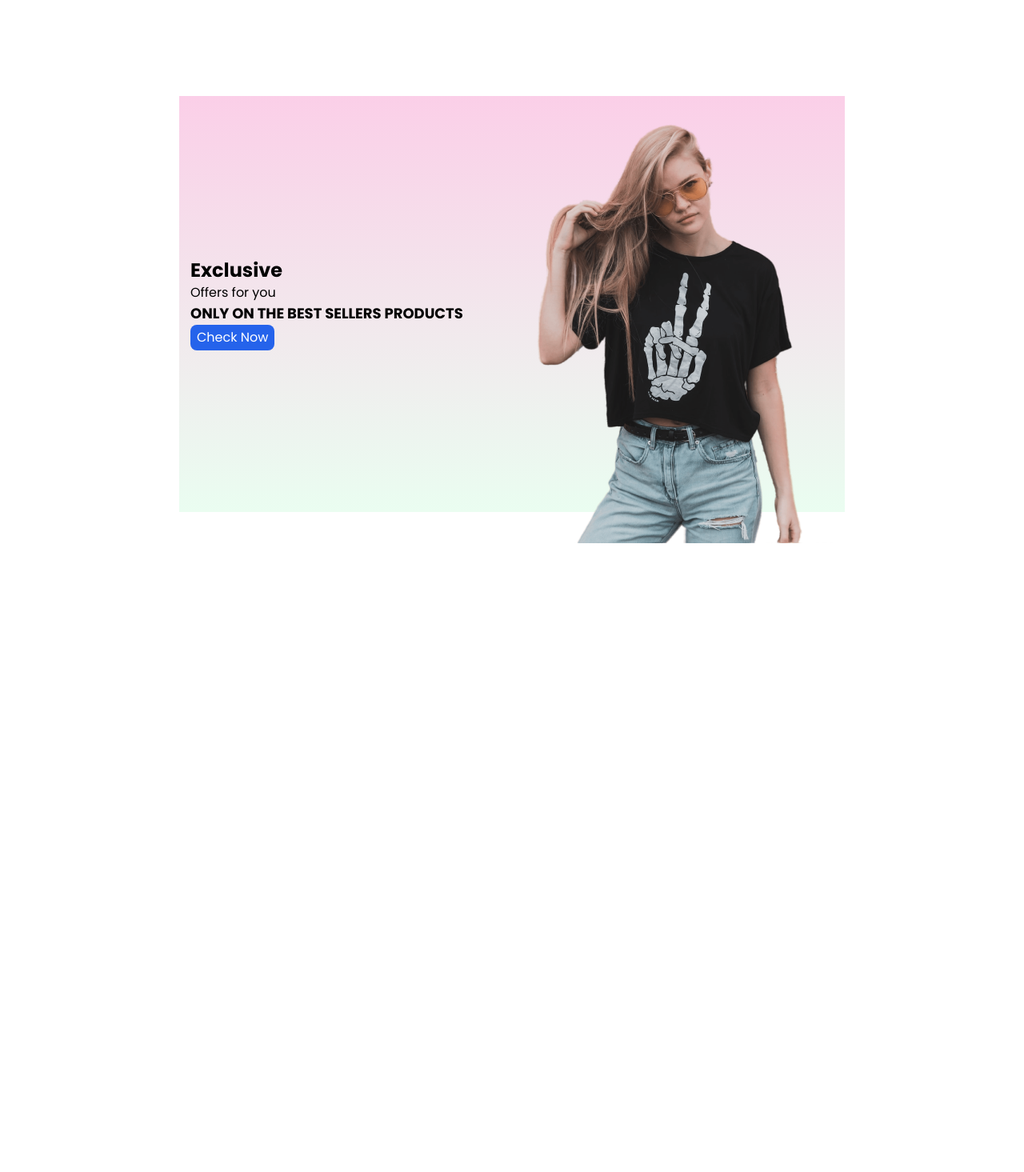
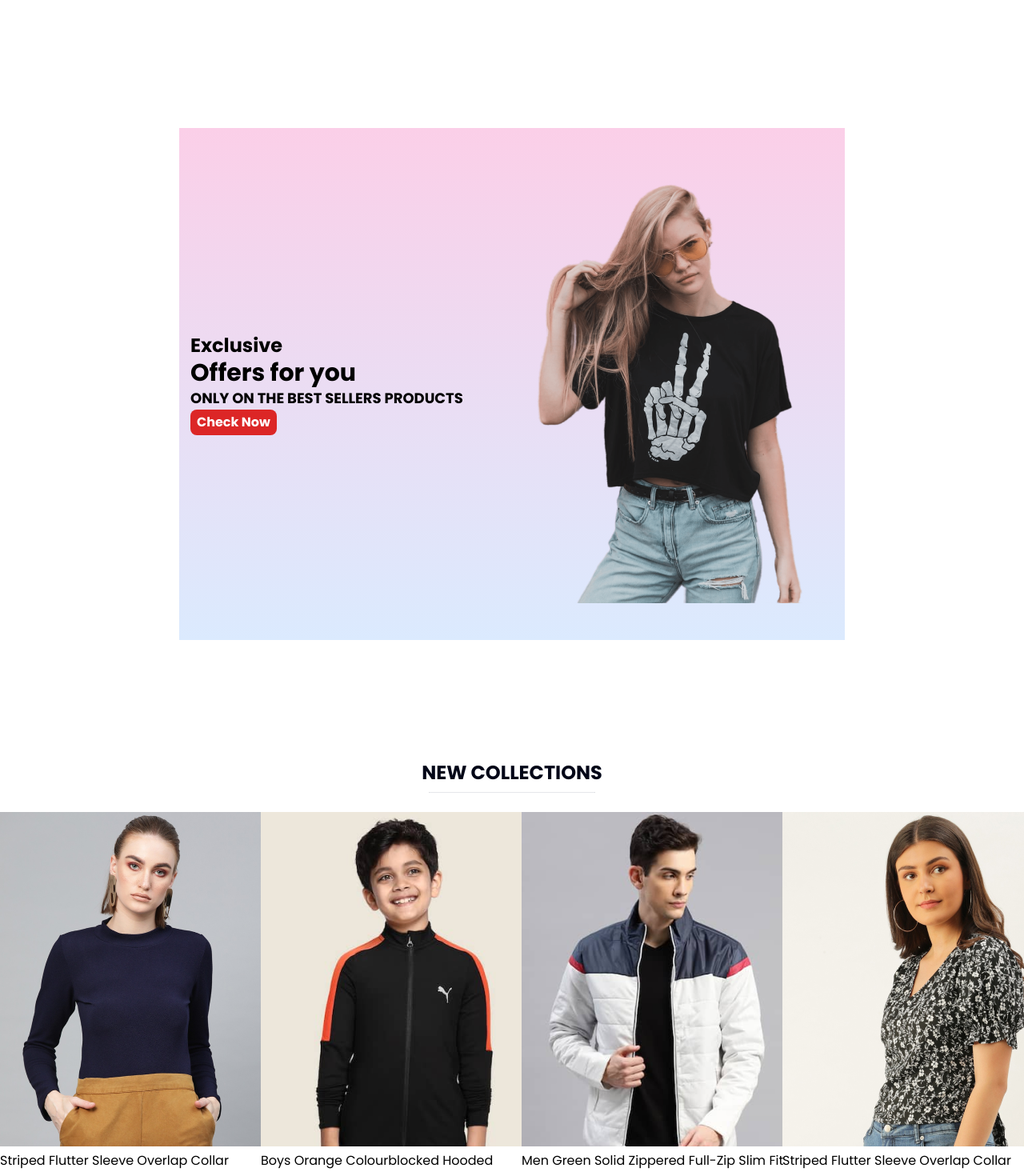
Before and after one commit to Arun-Taj/Ecommerce, a React (Vite) app: page / in a window 1280 px wide. Shown: the part 1480-2945 px from the top of the page at 80% size. Before the commit the page ends 2270 px from the top, so only its background shows below. Built offline with nearby package versions, Linux system fonts and the light colour scheme.

Commit message:
New collections added

```diff
--- /dev/null
+++ b/src/Components/NewCollections.jsx
@@ -0,0 +1,19 @@
+import React from 'react'
+import new_collections from './Assets/new_collections'
+import Items from './Item/Items'
+
+const NewCollections = () => {
+  return (
+    <div className='flex flex-col items-center gap-2 h-[90vh]'>
+      <h1 className='text-slate-950 font-bold text-2xl'>NEW COLLECTIONS</h1>
+      <hr className='w-52 h-2 bg-black rounded-xl'/>
+      <div className='grid grid-cols-4 gap-6 mt-4  rounded-lg'>
+        {new_collections.map((item,i)=>{
+            return <Items key={i} id={item.id} name={item.name} image={item.image} new_price={item.new_price} old_price={item.new_price}/>
+        })}
+      </div>
+    </div>
+  )
+}
+
+export default NewCollections
--- a/src/Components/Offers/Offer.jsx
+++ b/src/Components/Offers/Offer.jsx
@@ -1,20 +1,21 @@
-import React from 'react'
-import exclusive_image from '../Assets/exclusive_image.png'
+import React from "react";
+import exclusive_image from "../Assets/exclusive_image.png";
 const Offer = () => {
   return (
-    <div className='w-[65%] h-[65vh] flex m-auto px-[14px] py-0 mb-[150px] bg-gradient-to-b from-pink-200 to-green-100/60'>
-    <div className='flex flex-1 flex-col justify-center'>
-        <h1 className='font-bold text-2xl'>Exclusive</h1>
-        <h2 className=''>Offers for you</h2>
-        <p className='font-bold text-lg '>ONLY ON THE BEST SELLERS PRODUCTS</p>
-        <button className='bg-blue-600 rounded-lg text-white w-fit px-2 py-1 cursor-pointer'>Check Now</button>
+    <div className="w-[65%] h-[80vh] flex m-auto px-[14px] py-0 mb-[150px] bg-gradient-to-b from-pink-200 to-blue-100 overflow-hidden mt-10">
+      <div className="flex flex-1 flex-col justify-center">
+        <h1 className="font-bold text-2xl">Exclusive</h1>
+        <h2 className="font-bold text-3xl">Offers for you</h2>
+        <p className="font-bold text-lg ">ONLY ON THE BEST SELLERS PRODUCTS</p>
+        <button className="bg-red-600 rounded-lg text-white font-bold w-fit px-2 py-1 cursor-pointer">
+          Check Now
+        </button>
+      </div>
+      <div className="flex flex-1 items-center justify-end ">
+        <img src={exclusive_image} alt="" className="max-w-full h-auto object-contain"/>
+      </div>
     </div>
-    <div className='flex flex-1 items-center justify-end pt-[50px]'>
-        <img src={exclusive_image} alt="" className=''/>
-    </div>
-</div>
+  );
+};
 
-  )
-}
-
-export default Offer
+export default Offer;
--- a/src/Components/Pages/Shop.jsx
+++ b/src/Components/Pages/Shop.jsx
@@ -2,6 +2,7 @@ import React from 'react'
 import Hero from '../Hero/Hero'
 import Popular from '../Popular/Popular'
 import Offer from '../Offers/Offer'
+import NewCollections from '../NewCollections'
 
 const Shop = () => {
   return (
@@ -9,6 +10,7 @@ const Shop = () => {
       <Hero />
       <Popular/>
       <Offer/>
+      <NewCollections/>
     </div>
   )
 }
```
